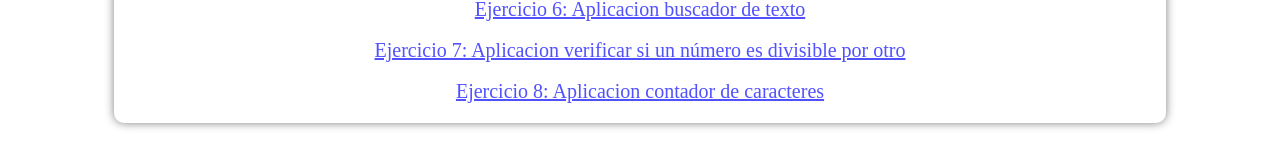
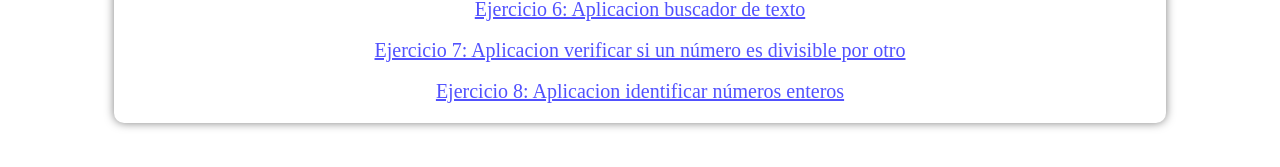
Before and after one commit to JuanSanabria55822013/Taller_HTML_CSS_JS, a plain HTML site: page index.html in a window 1280 px wide. Shown: the part 277-444 px from the top of the page. Drawn offline with Linux system fonts and the light colour scheme.

Commit message:
Corrección de un pequeño error

```diff
--- a/ejercicio7/ejercicio7.js
+++ b/ejercicio7/ejercicio7.js
@@ -17,5 +17,3 @@ if (numeroAValue >0 && numeroBValue >0 ){
   resultado.innerText = `Los números deben de ser mayores a 0.`;
 }
 });
-
-// || numeroBValue % numeroAValue === 0
--- a/ejercicio8/ejercicio8.js
+++ b/ejercicio8/ejercicio8.js
@@ -14,7 +14,7 @@ function identifyIntegers() {
           }
       } else {
         output += "<span class='error'>" + numeros[i] + " no es un número entero</span><br>";
-    }
+      }
 
     resultado.innerHTML = output;
   }
--- a/index.html
+++ b/index.html
@@ -21,7 +21,7 @@
         <br>
         <a href="ejercicio7/ejercicio7.html">Ejercicio 7: Aplicacion verificar si un número es divisible por otro</a>
         <br>
-        <a href="ejercicio8/ejercicio8.html">Ejercicio 8: Aplicacion contador de caracteres</a>
+        <a href="ejercicio8/ejercicio8.html">Ejercicio 8: Aplicacion identificar números enteros</a>
     </div>
 </body>
 </html>
```
